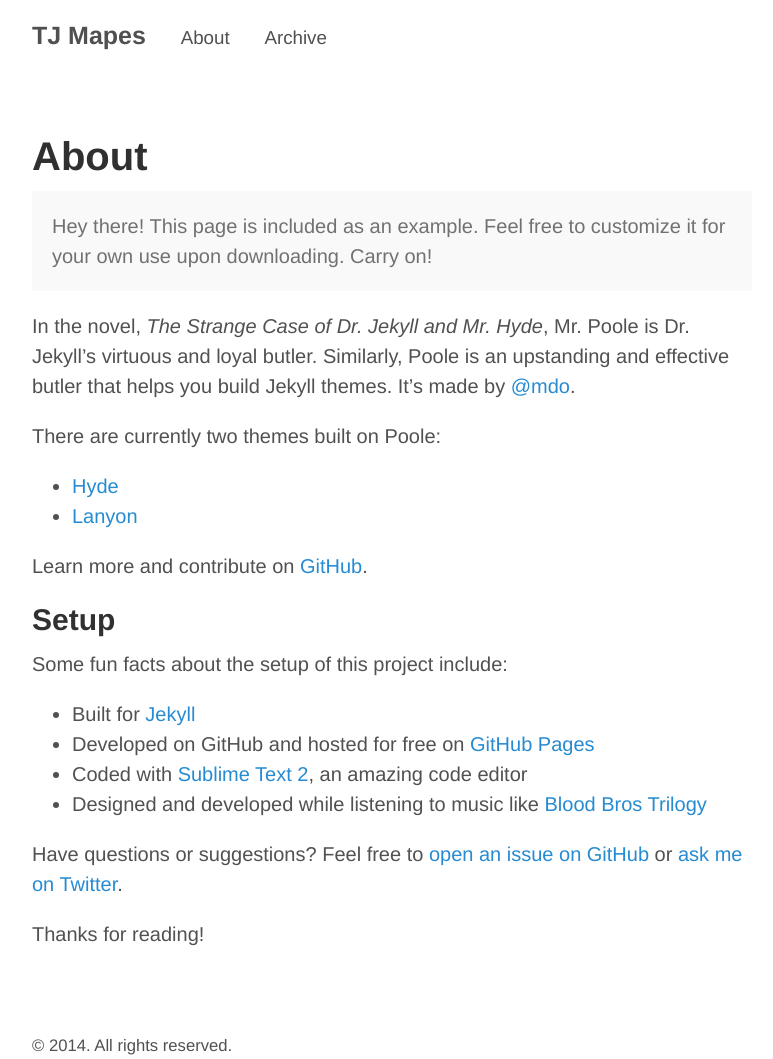
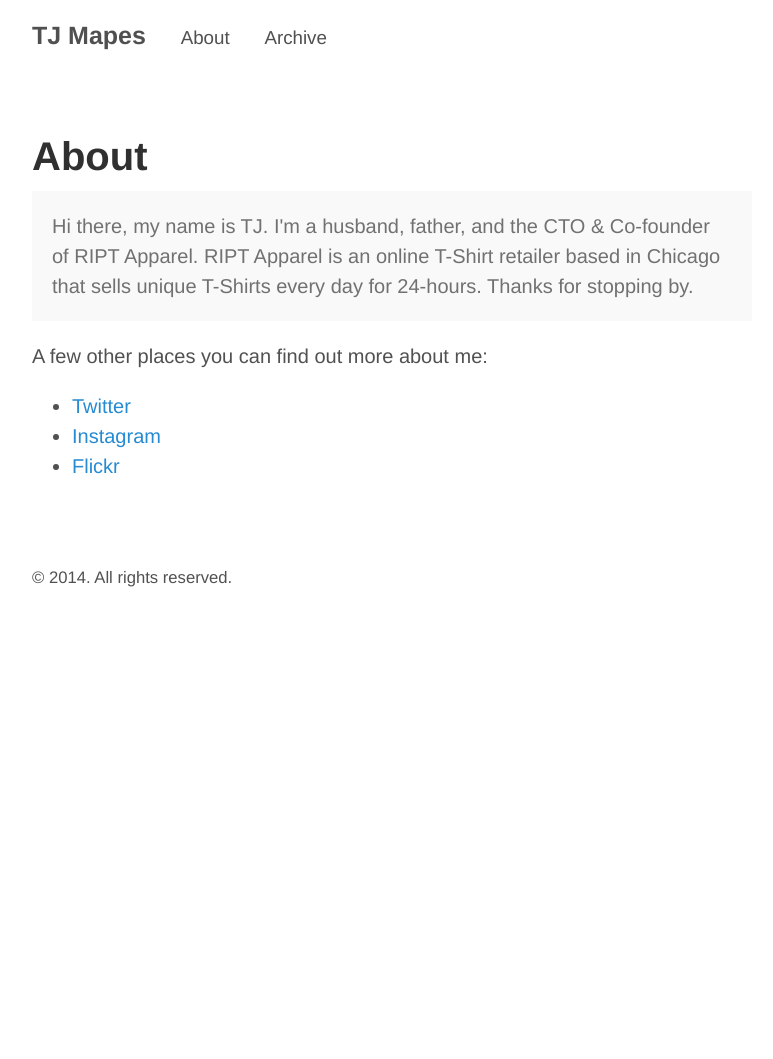
Before and after one commit to tjmapes/tjmapes.github.io, a Jekyll site: the page built from about.md, in a window 1280 px wide. Shown: the whole page, without its empty margins (248-1021 px from the left). Built offline with Jekyll 4.4.1, drawn with Linux system fonts in a browser that asks for light colours; after the commit the page ends 900 px from its top, so only the background shows below that.

Commit message:
updates about and archive pages

```diff
--- a/about.md
+++ b/about.md
@@ -4,27 +4,11 @@
 ---
 
 <p class="message">
-  Hey there! This page is included as an example. Feel free to customize it for your own use upon downloading. Carry on!
+  Hi there, my name is TJ.  I'm a husband, father, and the CTO &amp; Co-founder of RIPT Apparel. RIPT Apparel is an online T-Shirt retailer based in Chicago that sells unique T-Shirts every day for 24-hours.  Thanks for stopping by.
 </p>
 
-In the novel, *The Strange Case of Dr. Jekyll and Mr. Hyde*, Mr. Poole is Dr. Jekyll's virtuous and loyal butler. Similarly, Poole is an upstanding and effective butler that helps you build Jekyll themes. It's made by [@mdo](https://twitter.com/mdo).
+A few other places you can find out more about me:
 
-There are currently two themes built on Poole:
-
-* [Hyde](http://hyde.getpoole.com)
-* [Lanyon](http://lanyon.getpoole.com)
-
-Learn more and contribute on [GitHub](https://github.com/poole).
-
-## Setup
-
-Some fun facts about the setup of this project include:
-
-* Built for [Jekyll](http://jekyllrb.com)
-* Developed on GitHub and hosted for free on [GitHub Pages](https://pages.github.com)
-* Coded with [Sublime Text 2](http://sublimetext.com), an amazing code editor
-* Designed and developed while listening to music like [Blood Bros Trilogy](https://soundcloud.com/maddecent/sets/blood-bros-series)
-
-Have questions or suggestions? Feel free to [open an issue on GitHub](https://github.com/poole/poole/issues/new) or [ask me on Twitter](https://twitter.com/mdo).
-
-Thanks for reading!
+* [Twitter](http://www.twitter.com/tjmapes)
+* [Instagram](http://www.instagram.com/tjmapes)
+* [Flickr](http://www.flickr.com/photos/tjmapes)
```
Also changed, not shown: archive.md (+1 -1 lines).
